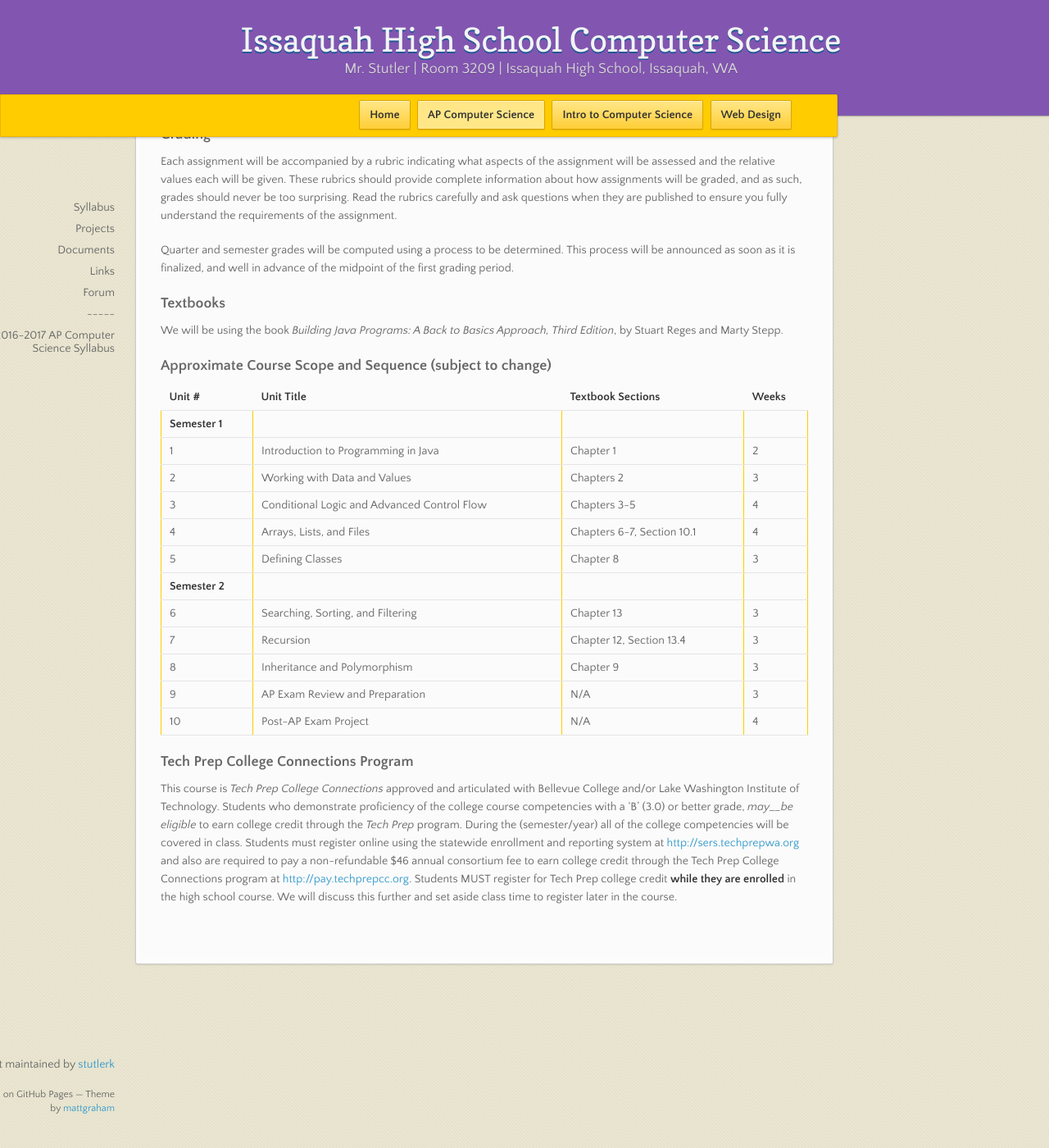
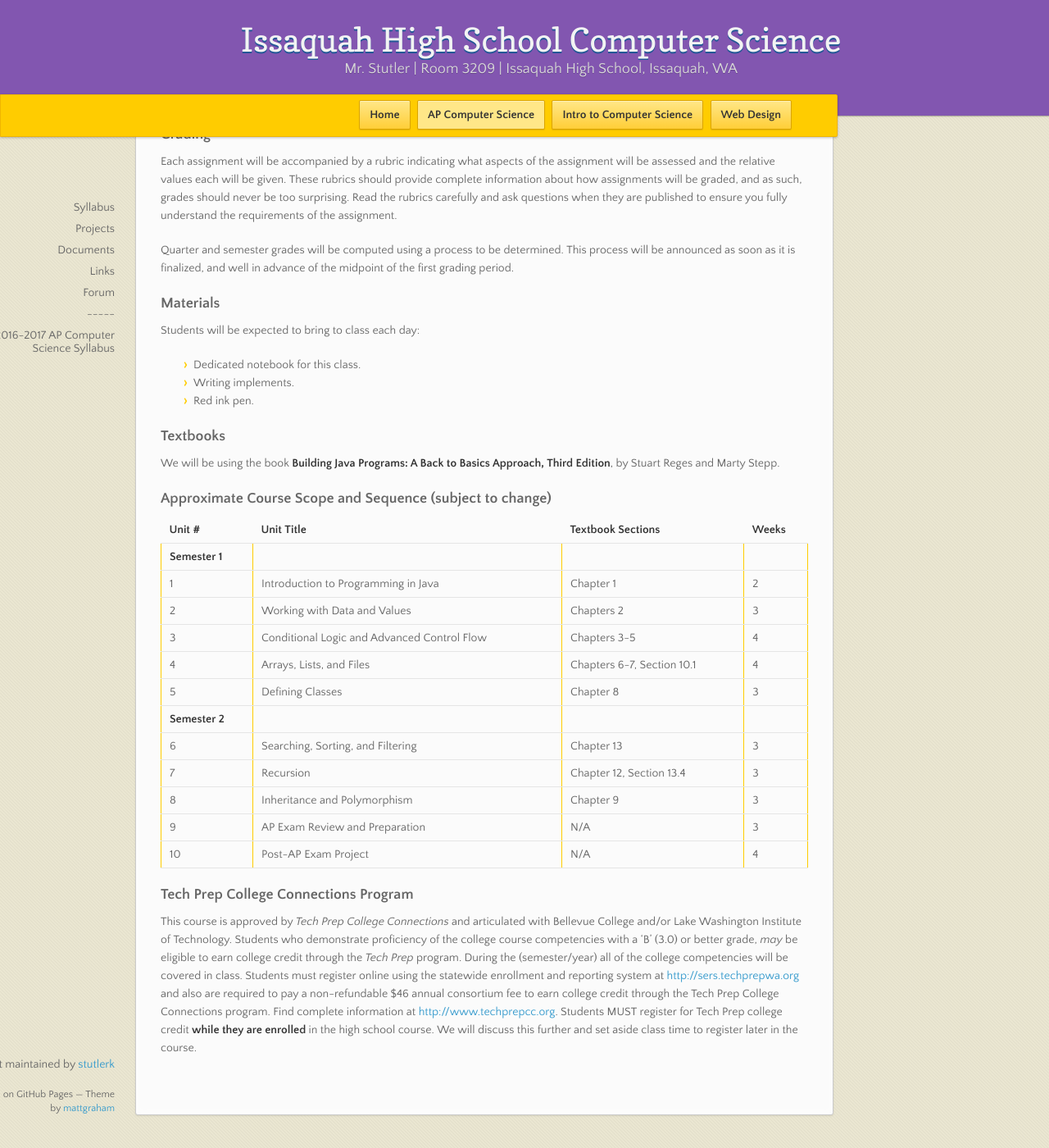
Before and after one commit to stutlerk/ihs-website, a Jekyll site: the page built from _apcs/syllabus.md, in a window 1280 px wide and 1400 px high, scrolled down 1653 px. Shown: the whole window at 82% size. Built offline with Jekyll 4.4.1, drawn with Linux system fonts in a browser that asks for light colours; nearby versions of some CDN libraries.

Commit message:
Update syllabus.md

```diff
--- a/_apcs/syllabus.md
+++ b/_apcs/syllabus.md
@@ -51,8 +51,14 @@ Each assignment will be accompanied by a rubric indicating what aspects of the a
 
 Quarter and semester grades will be computed using a process to be determined. This process will be announced as soon as it is finalized, and well in advance of the midpoint of the first grading period.
 
+### Materials
+Students will be expected to bring to class each day:
+ - Dedicated notebook for this class.
+ - Writing implements.
+ - Red ink pen.
+
 ### Textbooks
-We will be using the book _Building Java Programs: A Back to Basics Approach, Third Edition_, by Stuart Reges and Marty Stepp.
+We will be using the book **Building Java Programs: A Back to Basics Approach, Third Edition**, by Stuart Reges and Marty Stepp.
 
 ### Approximate Course Scope and Sequence (subject to change)
 
@@ -72,5 +78,5 @@ We will be using the book _Building Java Programs: A Back to Basics Approach, Th
 | 10 | Post-AP Exam Project | N/A | 4 |
 
 ### Tech Prep College Connections Program
-This course is _Tech Prep College Connections_ approved and articulated with Bellevue College and/or Lake Washington Institute of Technology.  Students who demonstrate proficiency of the college course competencies with a 'B' (3.0) or better grade, _may__be eligible_ to earn college credit through the _Tech Prep_ program. During the (semester/year) all of the college competencies will be covered in class. Students must register online using the statewide enrollment and reporting system at [http://sers.techprepwa.org](http://sers.techprepwa.org) and also are required to pay a non-refundable $46 annual consortium fee to earn college credit through the Tech Prep College Connections program at [http://pay.techprepcc.org](http://pay.techprepcc.org). Students MUST register for Tech Prep college credit **while they are enrolled** in the high school course.  We will discuss this further and set aside class time to register later in the course.
+This course is approved by _Tech Prep College Connections_ and articulated with Bellevue College and/or Lake Washington Institute of Technology. Students who demonstrate proficiency of the college course competencies with a 'B' (3.0) or better grade, _may_ be eligible to earn college credit through the _Tech Prep_ program. During the (semester/year) all of the college competencies will be covered in class. Students must register online using the statewide enrollment and reporting system at [http://sers.techprepwa.org](http://sers.techprepwa.org) and also are required to pay a non-refundable $46 annual consortium fee to earn college credit through the Tech Prep College Connections program. Find complete information at [http://www.techprepcc.org](http://www.techprepcc.org). Students MUST register for Tech Prep college credit **while they are enrolled** in the high school course. We will discuss this further and set aside class time to register later in the course.
 </section>
```
